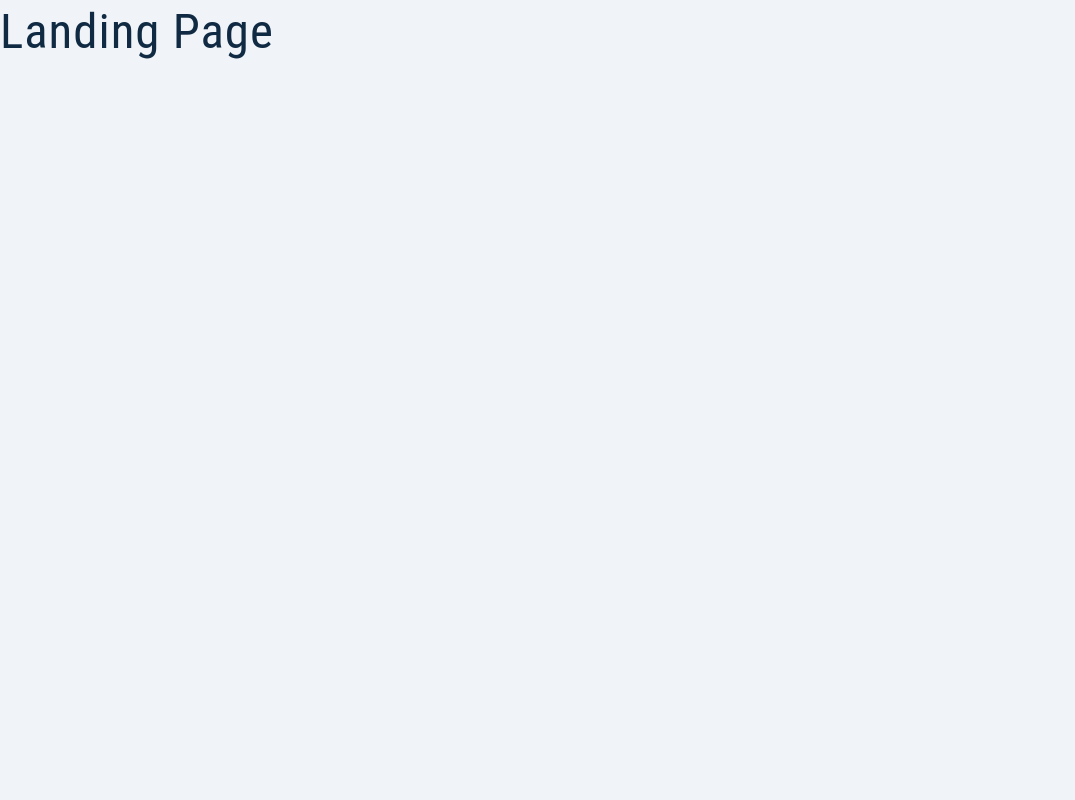
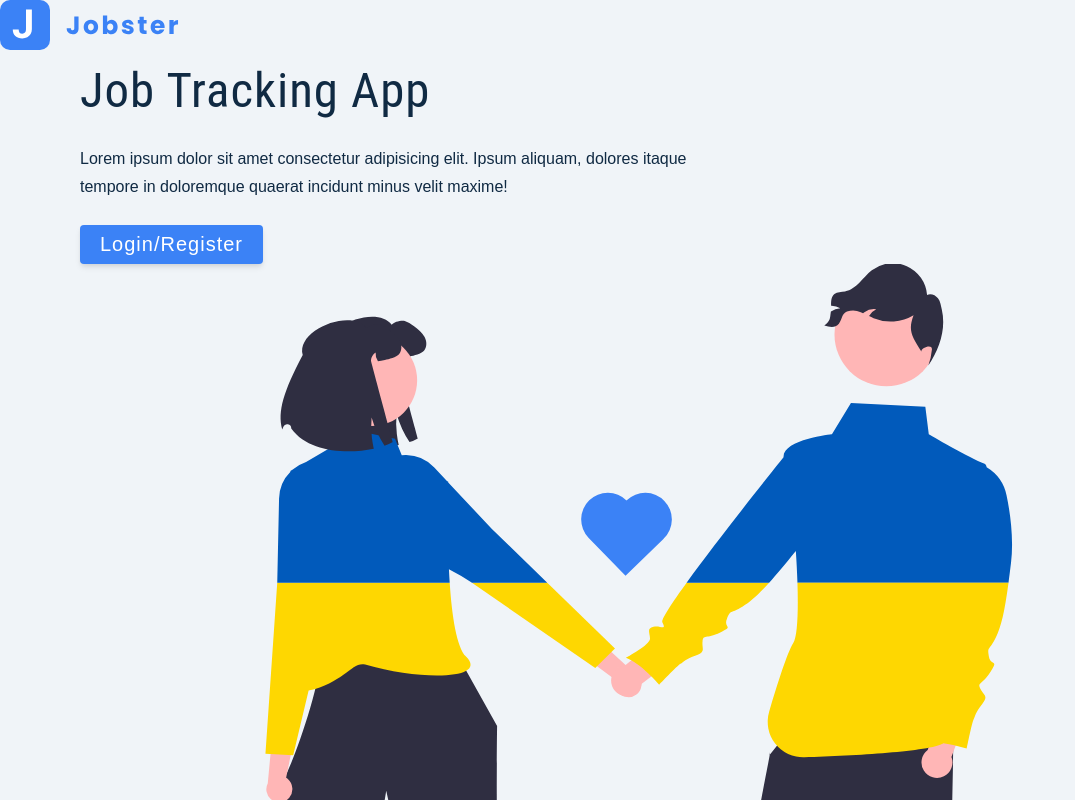
Before and after one commit to naimahassan43/redux-jobster, a React (Create React App) app: page / in a window 1280 px wide. Shown: the top 800 px of the page, without its empty margins (0-1075 px from the left). Built offline with nearby package versions, Linux system fonts and the light colour scheme.

Commit message:
Landing Page - Structure

```diff
--- a/src/pages/Landing.js
+++ b/src/pages/Landing.js
@@ -3,7 +3,28 @@
 import main from "../assets/images/main.svg";
 
 const Landing = () => {
-  return <h1>Landing Page</h1>;
+  return (
+    <main>
+      <nav>
+        <img src={logo} alt="jobster logo" className="logo" />
+      </nav>
+      <div className="container page">
+        {/* info */}
+        <div className="info">
+          <h1>
+            job <span>tracking</span> app
+          </h1>
+          <p>
+            Lorem ipsum dolor sit amet consectetur adipisicing elit. Ipsum
+            aliquam, dolores itaque tempore in doloremque quaerat incidunt minus
+            velit maxime!
+          </p>
+          <button className="btn btn-hero">Login/Register</button>
+        </div>
+        <img src={main} alt="job hunt" className="img main-img" />
+      </div>
+    </main>
+  );
 };
 
 export default Landing;
```
